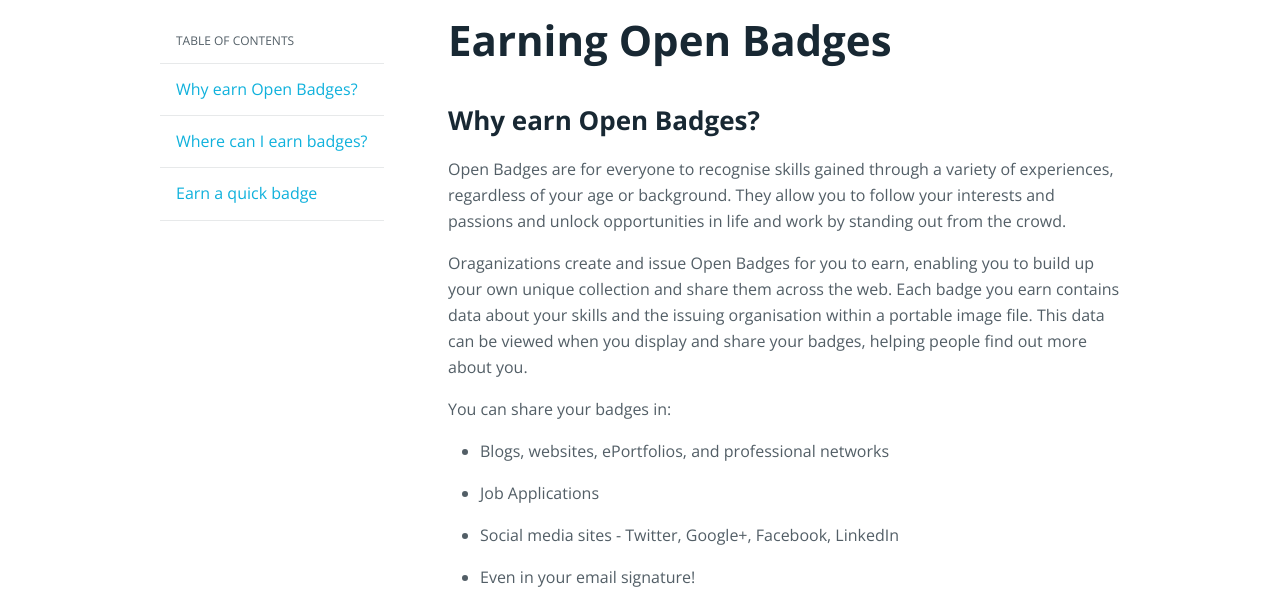
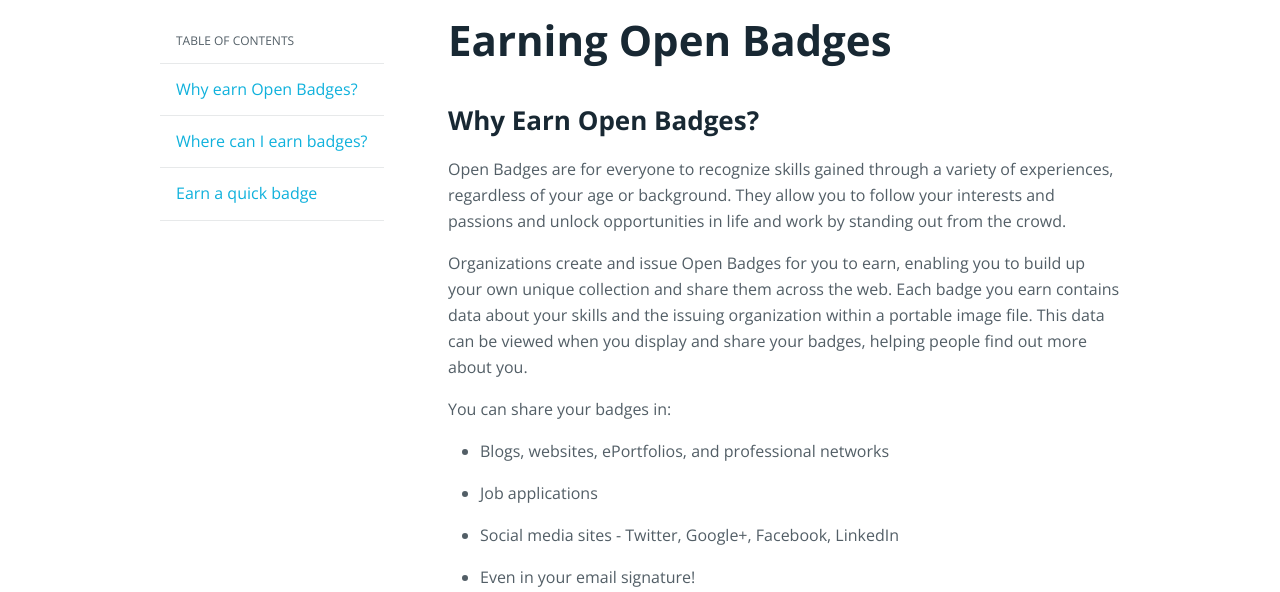
Before and after one commit to mozilla/openbadges.org-static, a Jekyll site: the page built from get-started/earning-badges/index.md, in a window 1280 px wide and 1400 px high. Shown: the part 157-749 px from the top of the window. Built offline with Jekyll 4.4.1, drawn with Linux system fonts in a browser that asks for light colours; some of the changed text lies outside the part shown.

Commit message:
Copy changes

```diff
--- a/get-started/earning-badges/index.md
+++ b/get-started/earning-badges/index.md
@@ -10,15 +10,15 @@ navitems:
     - url: "#earnaquick"
       title: Earn a quick badge
 ---
-<h2 class="title title-content">Why earn Open Badges?</h2>
-Open Badges are for everyone to recognise skills gained through a variety of experiences, regardless of your age or background. They allow you to follow your interests and passions and unlock opportunities in life and work by standing out from the crowd.
+<h2 class="title title-content">Why Earn Open Badges?</h2>
+Open Badges are for everyone to recognize skills gained through a variety of experiences, regardless of your age or background. They allow you to follow your interests and passions and unlock opportunities in life and work by standing out from the crowd.
 
-Oraganizations create and issue Open Badges for you to earn, enabling you to build up your own unique collection and share them across the web. Each badge you earn contains data about your skills and the issuing organisation within a portable image file. This data can be viewed when you display and share your badges, helping people find out more about you.
+Organizations create and issue Open Badges for you to earn, enabling you to build up your own unique collection and share them across the web. Each badge you earn contains data about your skills and the issuing organization within a portable image file. This data can be viewed when you display and share your badges, helping people find out more about you.
 
 You can share your badges in:
 
 * Blogs, websites, ePortfolios, and professional networks
-* Job Applications
+* Job applications
 * Social media sites - Twitter, Google+, Facebook, LinkedIn
 * Even in your email signature!
 
@@ -33,7 +33,7 @@ Organizations issuing Open Badges can provide an online space for you to display
 
 <div class="contentblock-x-imagecontainer">
   <img src="{{ site.baseurl}}/images/openbadges-flow-diagram-mozilla.png" alt="Flow Diagram" />
-  <p class="contentblock-x-imagecaption">Collect Open Badges from many issuers, combine them in a backpack account, and share them with opportunity providers to give a verifiable record of your skills and experience. (Image: Mozilla Foundation, 2012-13)
+  <p class="contentblock-x-imagecaption">Collect Open Badges from many issuers, combine them in a Backpack account, and share them with opportunity providers to give a verifiable record of your skills and experience. (Image: Mozilla Foundation, 2012-13)
 </p>
 </div>
 
```
Also changed, not shown: other parts of get-started/earning-badges/index.md (+0 -5 lines), community/index.md (+1 -1 lines), get-started/consuming-badges/index.md (+0 -1 lines), get-started/index.md (+7 -7 lines), get-started/participating-issuers/index.md (+1 -1 lines).
